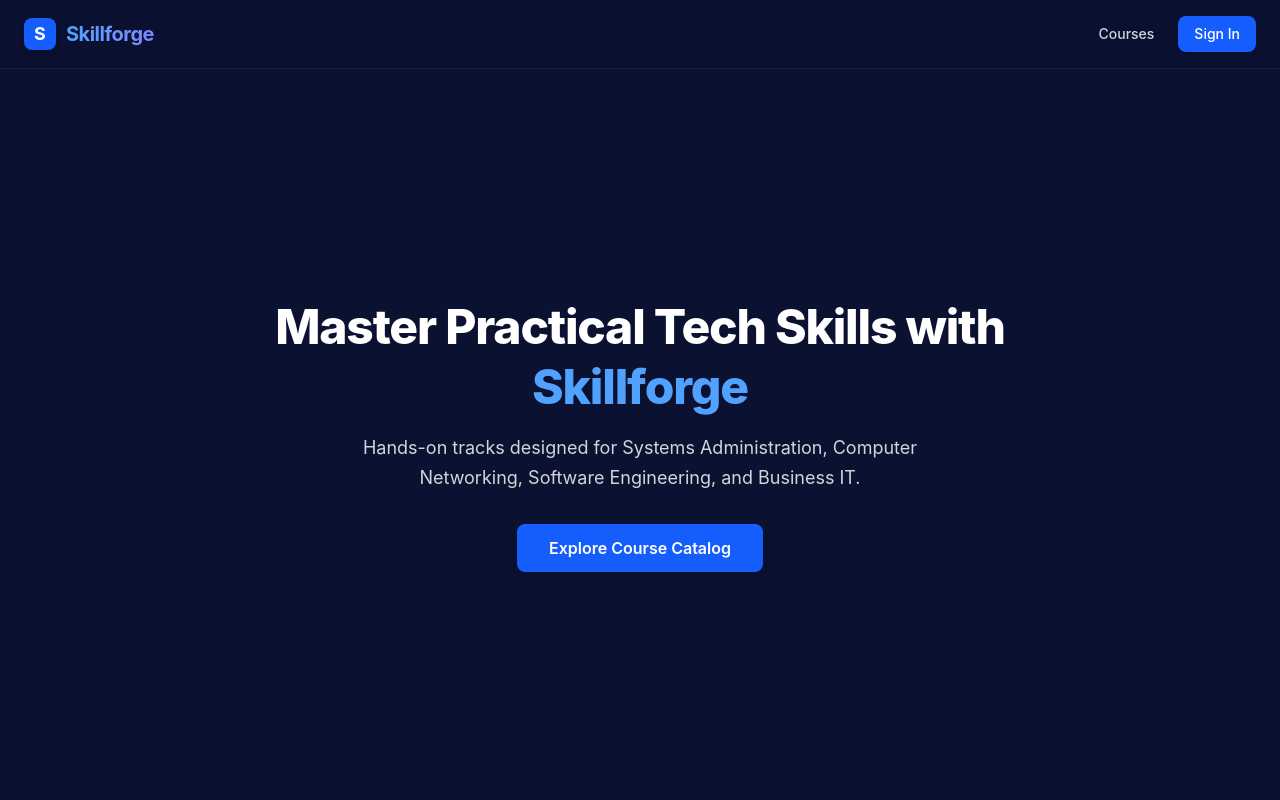
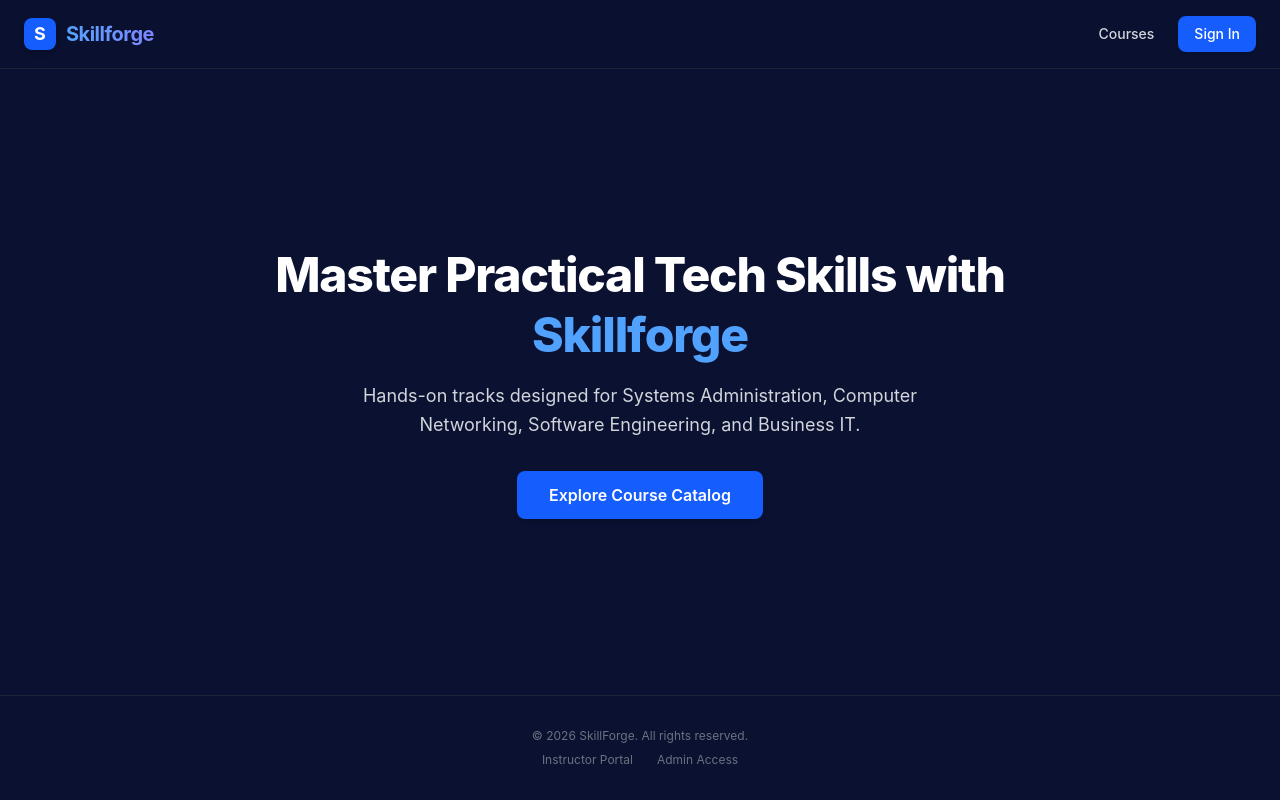
Before and after one commit to PrinceWycliff/skillforge-frontend, a React (Vite) app: page / in a window 1280 px wide. Built offline with nearby package versions, Linux system fonts and the light colour scheme; the HTML template or start-up script is replaced by a standard one.

Commit message:
Fix footer position inside Landing page return block

```diff
--- a/src/pages/Landing.jsx
+++ b/src/pages/Landing.jsx
@@ -80,19 +80,21 @@ export default function Landing() {
         </div>
       </main>
 
+      {/* 3. FOOTER (INCLUDED INSIDE JSX RETURN) */}
+      <footer className="border-t border-gray-800/80 py-8 text-center text-xs text-gray-500">
+        <p>© 2026 SkillForge. All rights reserved.</p>
+
+        {/* Discreet Portal Links */}
+        <div className="mt-2 flex justify-center gap-6">
+          <Link to="/instructor/login" className="hover:text-gray-400 transition">
+            Instructor Portal
+          </Link>
+          <Link to="/admin/login" className="hover:text-gray-400 transition">
+            Admin Access
+          </Link>
+        </div>
+      </footer>
+
     </div>
   );
-  <footer style={{ marginTop: '4rem', padding: '2rem 0', borderTop: '1px solid #1e293b', textAlign: 'center', color: '#64748b', fontSize: '0.85rem' }}>
-  <p>© 2026 SkillForge. All rights reserved.</p>
-
-  {/* Discreet Portal Links */}
-  <div style={{ marginTop: '0.5rem', display: 'flex', justifyContent: 'center', gap: '1.5rem' }}>
-    <a href="/instructor/login" style={{ color: '#475569', textDecoration: 'none' }}>
-      Instructor Portal
-    </a>
-    <a href="/admin/login" style={{ color: '#475569', textDecoration: 'none' }}>
-      Admin Access
-    </a>
-  </div>
-</footer>
 }
```
